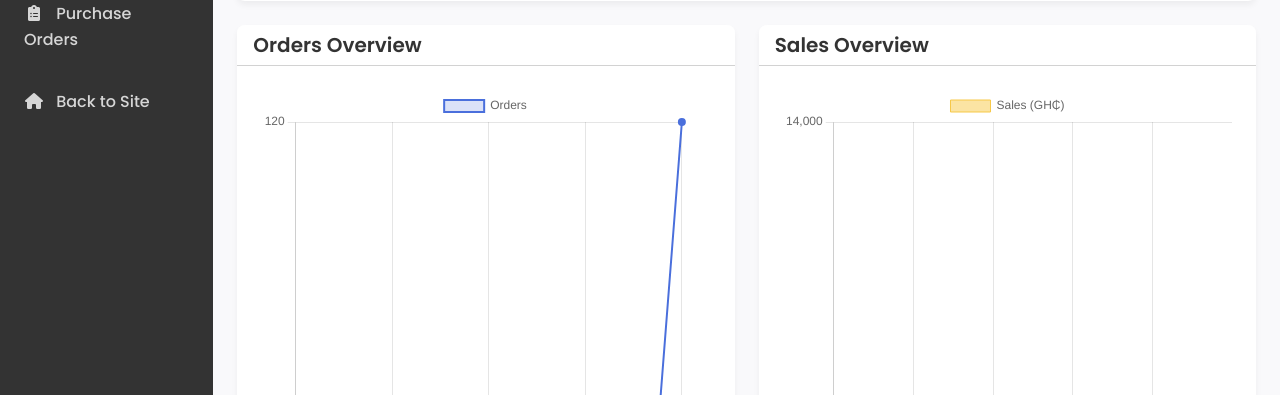
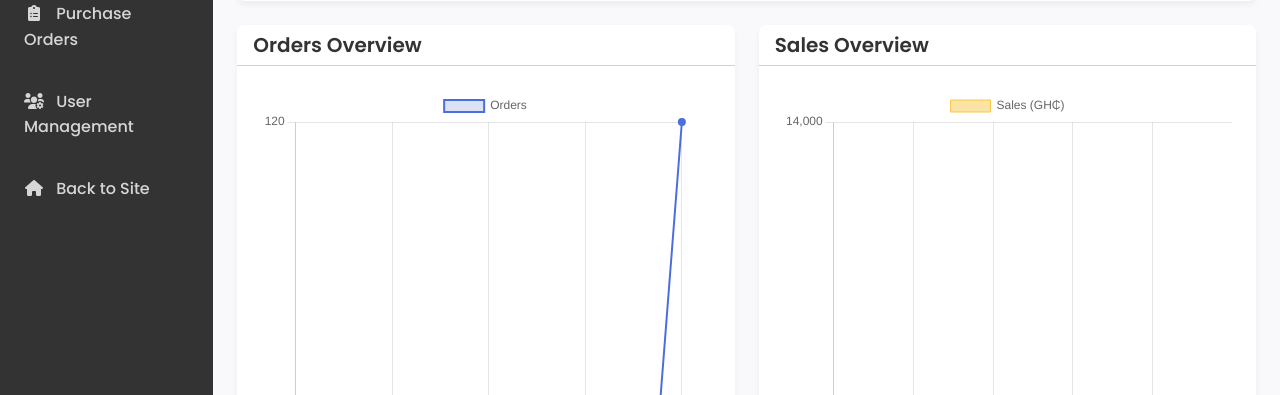
Before and after one commit to FosuRandy/Gadgets-ecommerce, a Flask app: page /admin/users/edit/1 in a window 1280 px wide. Shown: the part 809-1204 px from the top of the page. Run offline with Flask 3, Linux system fonts and the light colour scheme; a user stored in the database is signed in; some libraries are stand-ins or nearby versions.

Commit message:
Add user management functionality:  Includes UI for adding, editing, and managing users, along with backend implementation and improved admin dashboard navigation.
Replit-Commit-Author: Agent
Replit-Commit-Session-Id: ba308d87-db1e-4b30-9581-67782344f3ce
Replit-Commit-Screenshot-Url: https://storage.googleapis.com/screenshot-production-us-central1/ea66e79e-7406-463f-b786-71a562cc3c99/ce528eec-edd8-4ef8-ac41-b555351dd47e.jpg

```diff
--- a/routes.py
+++ b/routes.py
@@ -1254,6 +1254,47 @@ def register_routes(app):
                               title='Manage Users',
                               users=users)
 
+    @app.route('/admin/users/add', methods=['GET', 'POST'])
+    @login_required
+    def admin_add_user():
+        """Add new user"""
+        if not current_user.is_admin():
+            flash('Access denied. Admin privileges required.', 'danger')
+            return redirect(url_for('index'))
+
+        form = UserManagementForm()
+
+        if form.validate_on_submit():
+            # Check if username or email already exists
+            if User.query.filter_by(username=form.username.data).first():
+                flash('Username already exists. Please choose a different username.', 'danger')
+                return render_template('admin/user_form.html', title='Add User', form=form)
+
+            if User.query.filter_by(email=form.email.data).first():
+                flash('Email already exists. Please use a different email address.', 'danger')
+                return render_template('admin/user_form.html', title='Add User', form=form)
+
+            # Create new user
+            user = User(
+                username=form.username.data,
+                email=form.email.data,
+                role=form.role.data
+            )
+
+            # Set password
+            user.set_password(form.password.data)
+
+            db.session.add(user)
+            db.session.commit()
+
+            flash('User added successfully', 'success')
+            return redirect(url_for('admin_users'))
+
+        return render_template('admin/user_form.html',
+                              title='Add User',
+                              form=form,
+                              user=None)
+
     @app.route('/admin/users/edit/<int:user_id>', methods=['GET', 'POST'])
     @login_required
     def admin_edit_user(user_id):
--- a/templates/admin/dashboard.html
+++ b/templates/admin/dashboard.html
@@ -47,6 +47,11 @@
                     <li class="nav-item">
                         <a class="nav-link" href="{{ url_for('admin_purchase_orders') }}">
                             <i class="fas fa-clipboard-list"></i> Purchase Orders
+                        </a>
+                    </li>
+                    <li class="nav-item">
+                        <a class="nav-link" href="{{ url_for('admin_users') }}">
+                            <i class="fas fa-users-cog"></i> User Management
                         </a>
                     </li>
                     <li class="nav-item">
--- a/templates/admin/user_form.html
+++ b/templates/admin/user_form.html
@@ -3,7 +3,13 @@
 {% block admin_content %}
 <div class="container-fluid py-4">
     <div class="d-flex justify-content-between align-items-center mb-4">
-        <h2 class="h3">Edit User: {{ user.username }}</h2>
+        <h2 class="h3">
+            {% if user %}
+                Edit User: {{ user.username }}
+            {% else %}
+                Add New User
+            {% endif %}
+        </h2>
         <a href="{{ url_for('admin_users') }}" class="btn btn-outline-primary">
             <i class="fas fa-arrow-left me-1"></i> Back to Users
         </a>
@@ -16,7 +22,7 @@
             <h5 class="mb-0">User Information</h5>
         </div>
         <div class="card-body">
-            <form method="post" action="{{ url_for('admin_edit_user', user_id=user.id) }}">
+            <form method="post" action="{% if user %}{{ url_for('admin_edit_user', user_id=user.id) }}{% else %}{{ url_for('admin_add_user') }}{% endif %}">
                 {{ form.hidden_tag() }}
 
                 <div class="mb-3">
@@ -44,8 +50,12 @@
                 </div>
 
                 <hr>
-                <h5>Change Password</h5>
+                <h5>{% if user %}Change Password{% else %}Set Password{% endif %}</h5>
+                {% if user %}
                 <p class="text-muted small">Leave blank to keep current password</p>
+                {% else %}
+                <p class="text-muted small">Enter a secure password for this user</p>
+                {% endif %}
 
                 <div class="mb-3">
                     {{ form.password.label(class="form-label") }}
--- a/templates/admin/users.html
+++ b/templates/admin/users.html
@@ -4,6 +4,9 @@
 <div class="container-fluid py-4">
     <div class="d-flex justify-content-between align-items-center mb-4">
         <h2 class="h3">Manage Users</h2>
+        <a href="{{ url_for('admin_add_user') }}" class="btn btn-primary">
+            <i class="fas fa-plus me-1"></i> Add New User
+        </a>
     </div>
 
     {% include 'flash_messages.html' %}
```
